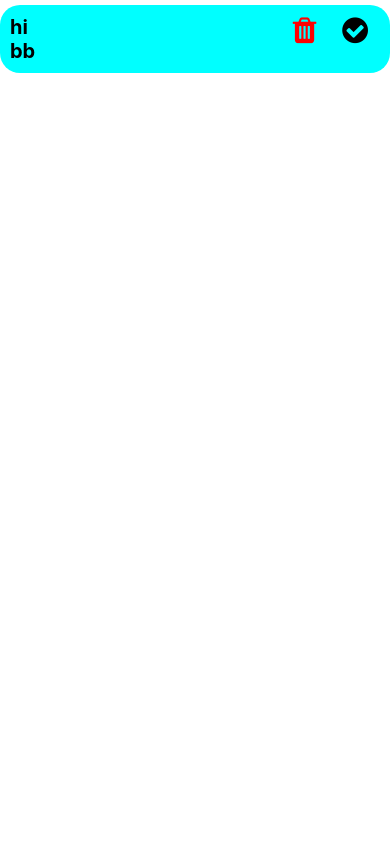
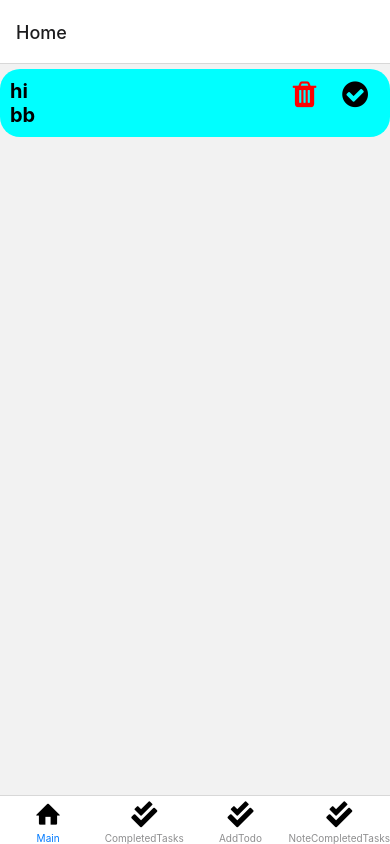
Before and after one commit to info-kareemmohamed/React-Native-Todo, a React Native app: screen / in a window 390 px wide. Built offline with nearby package versions, Linux system fonts and the light colour scheme.

Commit message:
BottomTabsNavigator and StackNavigator

```diff
--- a/App.js
+++ b/App.js
@@ -1,5 +1,6 @@
 // import { StatusBar } from 'expo-status-bar';
 // import { StyleSheet, Text, View } from 'react-native';
+import Router from './Src/Routes';
 import AddTodoScreen from './Src/Screens/AddTodo';
 import CompletedTasksScreen from './Src/Screens/CompletedTasks';
 import HomeScreen from './Src/Screens/Home';
@@ -12,6 +13,6 @@ export default function App() {
     //   <Text>Open up App.js to start working on your app!</Text>
     //   <StatusBar style="auto" />
     // </View>
-    <NotCompletedTasks/>
-  );
+    <Router/>
+    );
 }
--- /dev/null
+++ b/Src/Routes/BottomTabsNavigator.js
@@ -0,0 +1,36 @@
+import React from 'react'
+import { createBottomTabNavigator } from '@react-navigation/bottom-tabs';
+import StackNavigator from './StackNavigator';
+import CompletedTasksScreen from '../Screens/CompletedTasks'
+import NoteCompletedTasksScreen from '../Screens/NotCompletedTasks'
+
+import { Entypo } from '@expo/vector-icons';
+import { FontAwesome5 } from '@expo/vector-icons';
+import { Main, CompletedTasks,NoteCompletedTasks, AddTodo } from '../constants';
+import AddTodoScreen from '../Screens/AddTodo';
+
+
+const Tab = createBottomTabNavigator();
+
+const BottomTabsNavigator = () => {
+  return (
+    <Tab.Navigator screenOptions={{headerShown: false}}>
+        <Tab.Screen name={Main} component={StackNavigator} options={{
+          tabBarIcon: () => <Entypo name="home" size={26} color="black" />
+        }} />
+        <Tab.Screen name={CompletedTasks} component={CompletedTasksScreen}options={{
+          tabBarIcon: () => <FontAwesome5 name="check-double" size={26} color="black" />
+        }} />
+ <Tab.Screen name={AddTodo} component={AddTodoScreen}options={{
+          tabBarIcon: () => <FontAwesome5 name="check-double" size={26} color="black" />
+        }} />
+
+
+<Tab.Screen name={NoteCompletedTasks} component={NoteCompletedTasksScreen}options={{
+          tabBarIcon: () => <FontAwesome5 name="check-double" size={26} color="black" />
+        }} />
+    </Tab.Navigator>
+  )
+};
+
+export default BottomTabsNavigator
--- /dev/null
+++ b/Src/Routes/StackNavigator.js
@@ -0,0 +1,20 @@
+import { createNativeStackNavigator } from '@react-navigation/native-stack';
+import React from 'react'
+import { Home, TodoDetails, Todos } from '../constants';
+import HomeScreen from '../Screens/Home';
+import TodosScreen from '../Screens/CompletedTasks';
+import TodoDetailsScreen from '../Screens/TodoDetails';
+const Stack = createNativeStackNavigator();
+
+const StackNavigator = () => {
+
+    return (
+    <Stack.Navigator initialRouteName={Home} >
+        <Stack.Screen name={Home} component={HomeScreen} />
+        <Stack.Screen name={Todos} component={TodosScreen} />
+        <Stack.Screen name={TodoDetails} component={TodoDetailsScreen} />
+    </Stack.Navigator>
+  )
+}
+
+export default StackNavigator
--- /dev/null
+++ b/Src/Routes/index.js
@@ -0,0 +1,13 @@
+import React from 'react'
+import { NavigationContainer } from '@react-navigation/native';
+import BottomTabsNavigator from './BottomTabsNavigator';
+
+const Router = () => {
+  return (
+    <NavigationContainer>
+        <BottomTabsNavigator />
+    </NavigationContainer>
+  )
+}
+
+export default Router;
--- a/Src/constants.js
+++ b/Src/constants.js
@@ -1,5 +1,7 @@
 export const Home = "Home";
 export const Main = "Main";
 export const Todos = "Todos";
+export const AddTodo = "AddTodo";
 export const TodoDetails = "TodoDetails";
 export const CompletedTasks = "CompletedTasks";
+export const NoteCompletedTasks = "NoteCompletedTasks";
```
